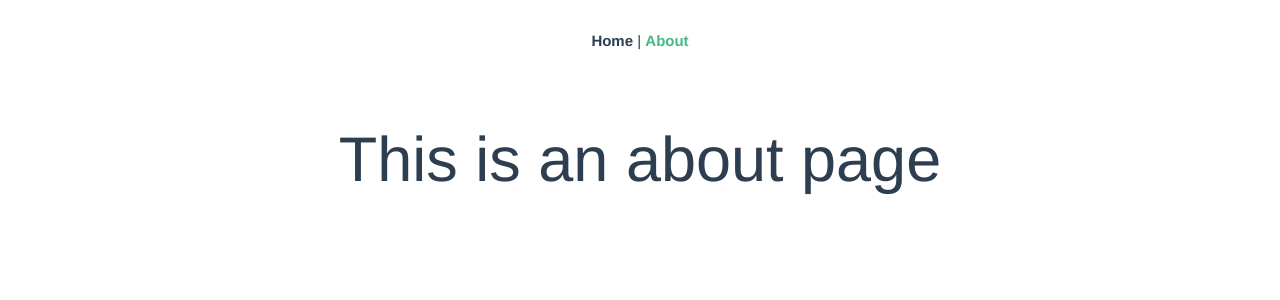
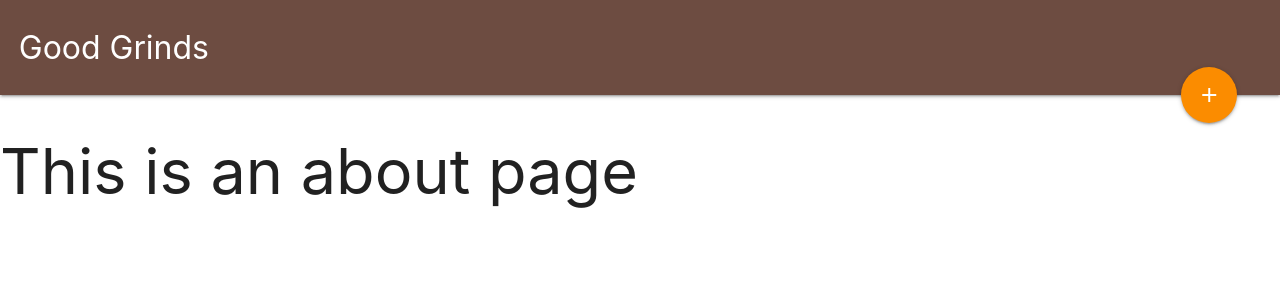
Before and after one commit to henghaopu/good-grinds, a Vue app: page /#/about in a window 1280 px wide. Shown: the top 300 px of the page. Built offline with nearby package versions, Linux system fonts and the light colour scheme.

Commit message:
Implement NavBar vue component

```diff
--- a/src/App.vue
+++ b/src/App.vue
@@ -1,31 +1,23 @@
 <template>
   <div id="app">
-    <div id="nav">
-      <router-link to="/">Home</router-link> |
-      <router-link to="/about">About</router-link>
-    </div>
+    <NavBar/>
     <router-view/>
   </div>
 </template>
 
+<script>
+// @ is an alias to /src
+import NavBar from '@/components/NavBar'
+
+export default {
+  name: 'App',
+  components: {
+    NavBar
+  }
+}
+</script>
+
+
 <style>
-#app {
-  font-family: 'Avenir', Helvetica, Arial, sans-serif;
-  -webkit-font-smoothing: antialiased;
-  -moz-osx-font-smoothing: grayscale;
-  text-align: center;
-  color: #2c3e50;
-}
-#nav {
-  padding: 30px;
-}
 
-#nav a {
-  font-weight: bold;
-  color: #2c3e50;
-}
-
-#nav a.router-link-exact-active {
-  color: #42b983;
-}
 </style>
--- a/src/components/HelloWorld.vue
+++ /dev/null
@@ -1,57 +0,0 @@
-<template>
-  <div class="hello">
-    <h1>{{ msg }}</h1>
-    <p>
-      For a guide and recipes on how to configure / customize this project,<br>
-      check out the
-      <a href="https://cli.vuejs.org" target="_blank" rel="noopener">vue-cli documentation</a>.
-    </p>
-    <h3>Installed CLI Plugins</h3>
-    <ul>
-      <li><a href="https://github.com/vuejs/vue-cli/tree/dev/packages/%40vue/cli-plugin-babel" target="_blank" rel="noopener">babel</a></li>
-    </ul>
-    <h3>Essential Links</h3>
-    <ul>
-      <li><a href="https://vuejs.org" target="_blank" rel="noopener">Core Docs</a></li>
-      <li><a href="https://forum.vuejs.org" target="_blank" rel="noopener">Forum</a></li>
-      <li><a href="https://chat.vuejs.org" target="_blank" rel="noopener">Community Chat</a></li>
-      <li><a href="https://twitter.com/vuejs" target="_blank" rel="noopener">Twitter</a></li>
-      <li><a href="https://news.vuejs.org" target="_blank" rel="noopener">News</a></li>
-    </ul>
-    <h3>Ecosystem</h3>
-    <ul>
-      <li><a href="https://router.vuejs.org" target="_blank" rel="noopener">vue-router</a></li>
-      <li><a href="https://vuex.vuejs.org" target="_blank" rel="noopener">vuex</a></li>
-      <li><a href="https://github.com/vuejs/vue-devtools#vue-devtools" target="_blank" rel="noopener">vue-devtools</a></li>
-      <li><a href="https://vue-loader.vuejs.org" target="_blank" rel="noopener">vue-loader</a></li>
-      <li><a href="https://github.com/vuejs/awesome-vue" target="_blank" rel="noopener">awesome-vue</a></li>
-    </ul>
-  </div>
-</template>
-
-<script>
-export default {
-  name: 'HelloWorld',
-  props: {
-    msg: String
-  }
-}
-</script>
-
-<!-- Add "scoped" attribute to limit CSS to this component only -->
-<style scoped>
-h3 {
-  margin: 40px 0 0;
-}
-ul {
-  list-style-type: none;
-  padding: 0;
-}
-li {
-  display: inline-block;
-  margin: 0 10px;
-}
-a {
-  color: #42b983;
-}
-</style>
--- /dev/null
+++ b/src/components/NavBar.vue
@@ -0,0 +1,33 @@
+<template>
+    <div class="navbar">
+        <nav class="nav-extended brown darken-1">
+            <div class="nav-content">
+                <router-link to="">
+                    <span class="nav-title">Good Grinds</span>
+                </router-link>
+                <a href="" class="btn-floating btn-large halfway-fab orange darken-1">
+                    <router-link to="">
+                        <i class="material-icons">add</i>
+                    </router-link>
+                </a>
+            </div>
+        </nav>
+    </div>
+</template>
+
+<script>
+export default {
+    name: 'NavBar',
+    data() {
+        return {
+
+        }
+    }
+}
+</script>
+
+<style scoped>
+.navbar nav {
+    padding: 0 1.25rem;
+}
+</style>
--- a/src/views/Home.vue
+++ b/src/views/Home.vue
@@ -1,18 +1,24 @@
 <template>
   <div class="home">
-    <img alt="Vue logo" src="../assets/logo.png">
-    <HelloWorld msg="Welcome to Your Vue.js App"/>
+
   </div>
 </template>
 
 <script>
-// @ is an alias to /src
-import HelloWorld from '@/components/HelloWorld.vue'
 
 export default {
   name: 'home',
+  data() {
+    return {
+
+    }
+  },
   components: {
-    HelloWorld
+
   }
 }
 </script>
+
+<style scoped>
+
+</style>
```
Also changed, not shown: 1 other file (tests, documents, lock files or other folders).
